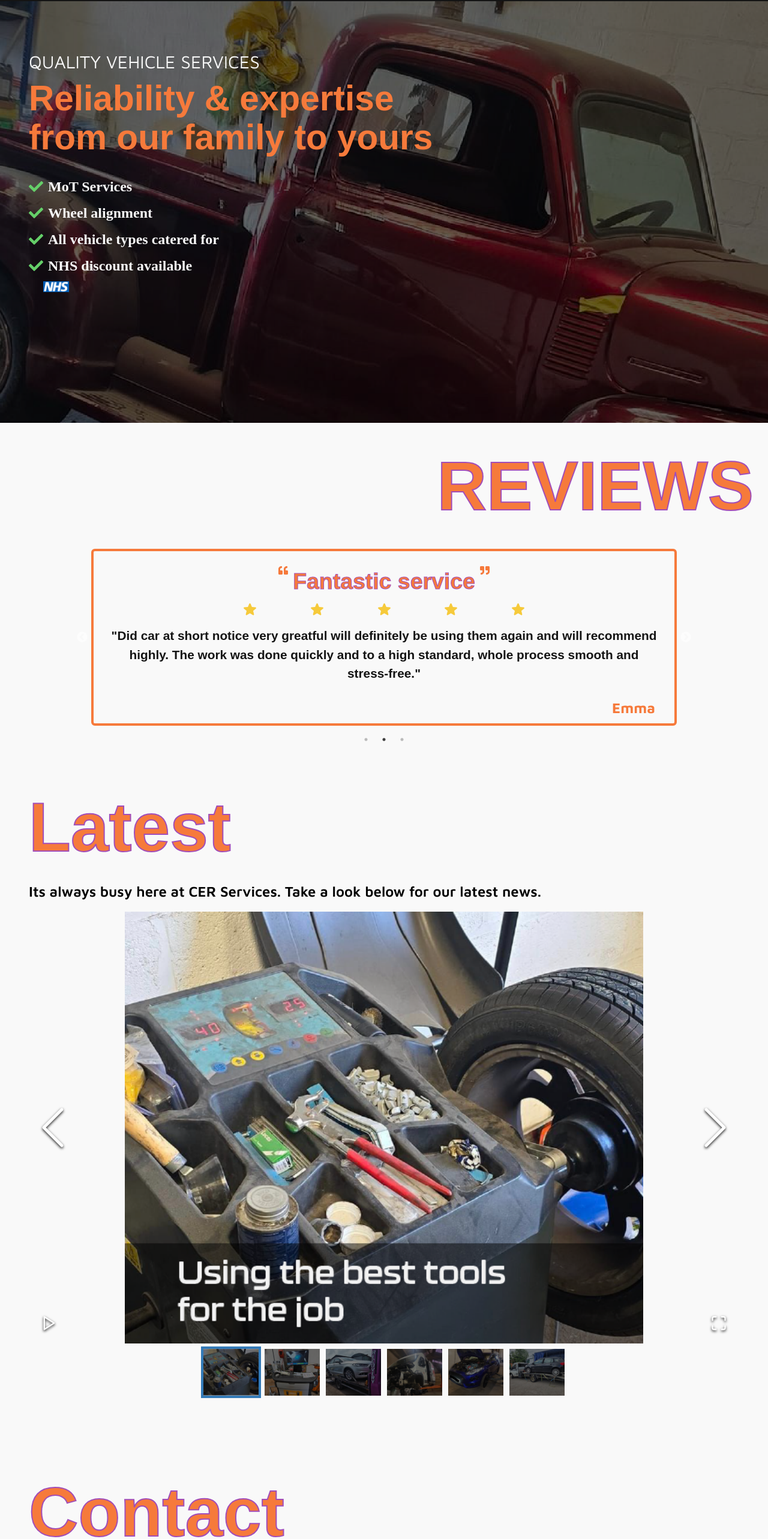
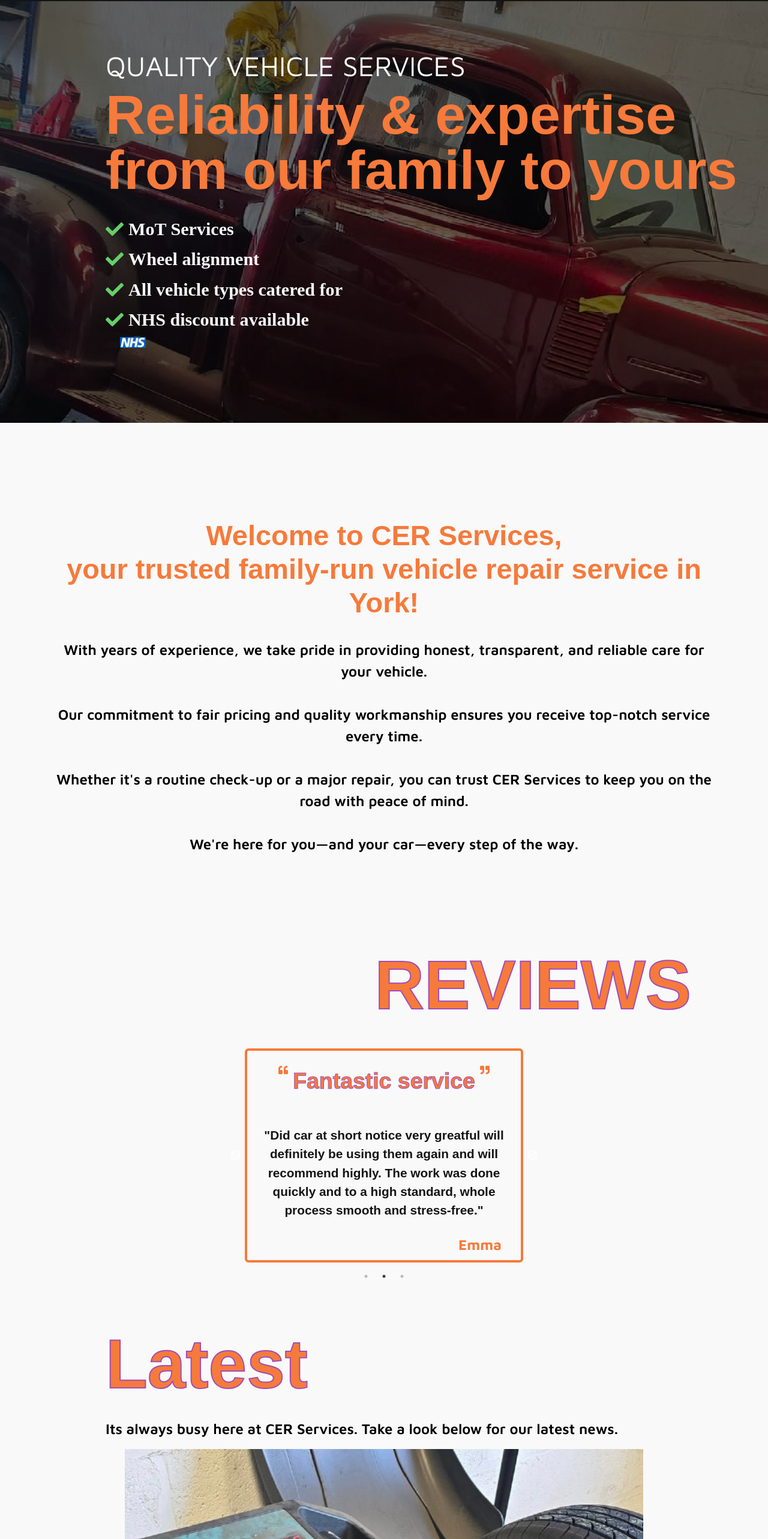
Before and after one commit to hannahf86/cer-services, a React (Vite) app: page / in a window 1280 px wide. Shown: the part 78-2644 px from the top of the page at 60% size. Built offline with nearby package versions, Linux system fonts and the light colour scheme; a web font is replaced by a local one.

Commit message:
complete

```diff
--- a/src/Components/ReviewCard.jsx
+++ b/src/Components/ReviewCard.jsx
@@ -75,7 +75,7 @@ const ReviewCard = () => {
               <h2 className={styles.headline}>{review.headline}</h2>
               <FaQuoteRight className="ml-2 text-accent stroke-1 stroke-attention" />
             </div>
-            <div className="flex justify-between px-20 mb-4 lg:mx-40">
+            <div className="flex justify-between px-20 mb-4 lg:mx-40 xl:mx-80">
               <HiMiniStar size={25} className="text-star" />
               <HiMiniStar size={25} className="text-star" />
               <HiMiniStar size={25} className="text-star" />
--- a/src/Layout/RootNav.jsx
+++ b/src/Layout/RootNav.jsx
@@ -60,13 +60,13 @@ const RootNav = () => {
     nav: "hidden lg:fixed lg:block bg-transparent z-40 absolute top-7 right-6 mr-8",
     link: "font-bold mx-12 text-white hover:bg-accent p-2 rounded-sm",
     button:
-      "bg-accent text-white font-bold text-center text-sm px-6 py-2 my-3 mr-12 rounded-md hover:outline outline-4 outline-offset-4 outline-attention mb-12",
+      "bg-accent text-white font-bold text-center text-sm px-6 py-2 my-3 mr-12 rounded-md hover:outline outline-4 outline-offset-4 outline-accent mb-12",
   };
   const fixedBottomCTA = {
     background:
       "sm:hidden fixed inset-x-0 bottom-0 w-screen flex justify-between p-4 bg-black z-[99]",
     button:
-      "bg-accent text-white flex flex-col text-center p-2 w-40 rounded-sm border border-2 border-attention hover:text-black hover:outline outline-2 outline-offset-4 outline-accent",
+      "bg-accent text-white flex flex-col text-center p-2 w-40 rounded-sm border border-2 border-accent hover:text-black hover:outline outline-2 outline-offset-4 outline-accent",
     buttonIcon: "mx-auto mb-1",
   };
 
--- a/src/Pages/Contact.jsx
+++ b/src/Pages/Contact.jsx
@@ -49,14 +49,14 @@ const Contact = () => {
   const mobileStyles = {
     background: "h-full w-full px-6 xs:px-8 sm:px-12",
     sectionTitle:
-      "text-6xl text-left pt-32 mb-2 text-accent font-bold font-outline-2",
+      "text-6xl xl:ml-32 text-left pt-32 mb-2 lg:mb-20 text-accent font-bold font-outline-2",
     tagline: "text-black my-4 text-center text-base lg:mt-16",
     form: "p-4 w-full md:w-4/6 m-auto mt-4 flex flex-col justify-center mb-20",
     input: "py-2 pl-4 border-2 border-attention rounded-sm mx-auto mb-4 w-5/6 ",
     message:
       "py-3 pl-3 border-2 border-attention h-32 rounded-md mx-auto mb-4 h-28 w-5/6",
     button:
-      "bg-accent font-bold text-sm text-white flex flex-col text-center p-2 w-5/6 m-auto rounded-sm shadow-md shadow-black/50 hover:shadow-inner hover:shadow-black/50 hover:text-black hover:outline outline-2 outline-offset-4 outline-accent",
+      "bg-accent font-bold text-sm text-white flex flex-col text-center p-2 w-5/6 lg:w-3/6 m-auto rounded-sm shadow-md shadow-black/50 hover:shadow-inner hover:shadow-black/50 hover:text-black hover:outline outline-2 outline-offset-4 outline-accent",
   };
 
   return (
@@ -68,7 +68,7 @@ const Contact = () => {
           <h2 className={mobileStyles.sectionTitle}>Contact</h2>
 
           {/* EMERGENCY SECTION */}
-          <div className="bg-accent px-6 py-8 mt-8">
+          <div className="bg-accent px-6 py-8 mt-8 xl:mx-80">
             <h2 className="text-black text-lg text-center">
               For emergencies, contact Jim & Dougie directly on:
             </h2>
--- a/src/Pages/Landing.jsx
+++ b/src/Pages/Landing.jsx
@@ -21,26 +21,27 @@ import mdMid from "../Assets/Background/midMd.png";
 import lg from "../Assets/Background/lg.png";
 import xl from "../Assets/Background/xl.png";
 import nhs from "../Assets/Logo/nhs-logo.png";
+import xxl from "../Assets/Background/xxl.png";
 
 const Landing = () => {
   const styles = {
     background: "pt-20 h-full w-full",
 
-    headlineContainer: "absolute top-24 lg:top-36 bg-transparent",
+    headlineContainer: "absolute top-24 xl:left-32 lg:top-36 bg-transparent",
     headlineTitle:
-      "text-accent text-xl sm:text-3xl text-left px-4 bg-transparent xs:px-8 sm:px-12",
+      "text-accent text-xl sm:text-3xl xl:text-5xl text-left px-4 bg-transparent xs:px-8 sm:px-12",
     subtitle:
-      "font-body text-white text-base sm:text-lg font-light text-left px-4 pb-2 bg-transparent xs:pt-4 xs:px-8 sm:px-12",
+      "font-body text-white text-base sm:text-lg xl:text-2xl font-light text-left px-4 pb-2 bg-transparent xs:pt-4 xs:px-8 sm:px-12",
     listContainer: "flex-col px-4 mt-4 xs:px-8 xs:pt-2 sm:px-12",
     listItem:
-      "font-headers font-bold flex justify-start items-center bg-transparent sm:text-base text-white my-1 xs:my-2 sm:my-6 md:my-2",
+      "font-headers font-bold flex justify-start items-center bg-transparent sm:text-base xl:text-lg text-white my-1 xs:my-2 sm:my-6 md:my-2",
     check: "text-green bg-transparent mr-2",
     button:
       "absolute right-0 xs:mt-2 xsSm:right-0 xsSm:mt-12 sm:px-8 sm:py-4 md:top-60 lg:hidden md:right-0 bg-accent text-sm text-white flex flex-col text-center p-2 rounded-sm  hover:shadow-inner hover:shadow-black/50 hover:text-black hover:outline outline-2 outline-offset-4 outline-accent",
     buttonIcon: "mx-auto mb-1 font-outline-2",
 
     sectionTitle:
-      "text-6xl text-right mt-12 mb-4 mx-6 text-accent font-bold font-outline-2",
+      "text-6xl text-right xl:mr-32 mt-12 mb-4 mx-6 text-accent font-bold font-outline-2",
   };
 
   return (
@@ -81,7 +82,12 @@ const Landing = () => {
           <img
             src={xl}
             alt="classic red pick up truck"
-            className="hidden xl:block"
+            className="hidden xl:block 2xl:hidden"
+          />
+          <img
+            src={xxl}
+            alt="classic red pick up truck"
+            className="hidden 2xl:block"
           />
         </div>
 
@@ -135,9 +141,25 @@ const Landing = () => {
           </Link>
         </div>
 
+        <div className="mx-12 my-20 lg:m-20 md:mx-12 md:my-20 xl:my-40">
+          <h2 className="text-2xl text-accent mb-8 text-center">
+            Welcome to CER Services,
+            <br /> your trusted family-run vehicle repair service in York!{" "}
+          </h2>
+          <p className="text-base xl:text-center">
+            With years of experience, we take pride in providing honest,
+            transparent, and reliable care for your vehicle. <br /> <br />
+            Our commitment to fair pricing and quality workmanship ensures you
+            receive top-notch service every time. <br /> <br />
+            Whether it's a routine check-up or a major repair, you can trust CER
+            Services to keep you on the road with peace of mind. <br /> <br />
+            We're here for you—and your car—every step of the way.
+          </p>
+        </div>
+
         {/* REVIEW CARD */}
         <h1 className={styles.sectionTitle}>REVIEWS</h1>
-        <div className="p-6 md:mx-32">
+        <div className="p-6 md:mx-32 lg:mx-96">
           <ReviewCard />
         </div>
       </div>
--- a/src/Pages/Latest.jsx
+++ b/src/Pages/Latest.jsx
@@ -5,17 +5,17 @@ const Latest = () => {
   const styles = {
     background: "h-full w-full px-6 xs:px-8 sm:px-12",
     sectionTitle:
-      "text-6xl text-left pt-20 mb-8 text-accent font-bold font-outline-2",
+      "text-6xl text-left xl:ml-32 pt-20 mb-8 text-accent font-bold font-outline-2",
   };
 
   return (
     <div id="latest" className={styles.background}>
       <h1 className={styles.sectionTitle}>Latest</h1>
-      <p className="pb-4 text-base">
+      <p className="pb-4 text-base xl:ml-32">
         Its always busy here at CER Services. Take a look below for our latest
         news.
       </p>
-      <div>
+      <div className="xl:mx-32">
         <Slider />
       </div>
     </div>
```
Also changed, not shown: src/Assets/Background/xxl.png (added).
